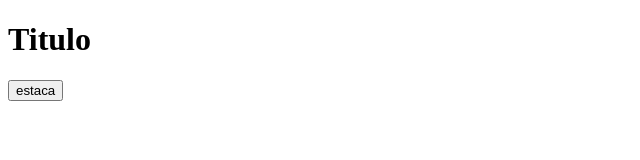
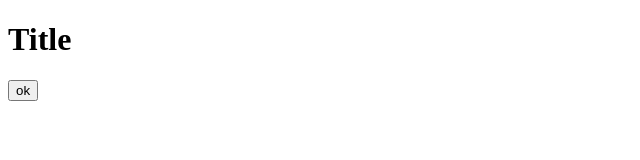
Before and after one commit to raulmartins/madereirasaojose, a React (Create React App) app: page / in a window 1280 px wide. Shown: the top 160 px of the page, without its empty margins (0-640 px from the left). Built offline with nearby package versions, Linux system fonts and the light colour scheme.

Commit message:
enviando novas alteracoes

```diff
--- a/src/components/button/index.js
+++ b/src/components/button/index.js
@@ -3,7 +3,7 @@ import React from "react";
 // import { Container } from './styles';
 
 function button() {
-  return <button type="button">estaca</button>;
+  return <button type="button">ok</button>;
 }
 
 export default button;
--- a/src/components/title/index.js
+++ b/src/components/title/index.js
@@ -3,7 +3,7 @@ import React from "react";
 // import { Container } from './styles';
 
 function title() {
-  return <h1>Titulo</h1>;
+  return <h1>Title</h1>;
 }
 
 export default title;
```
